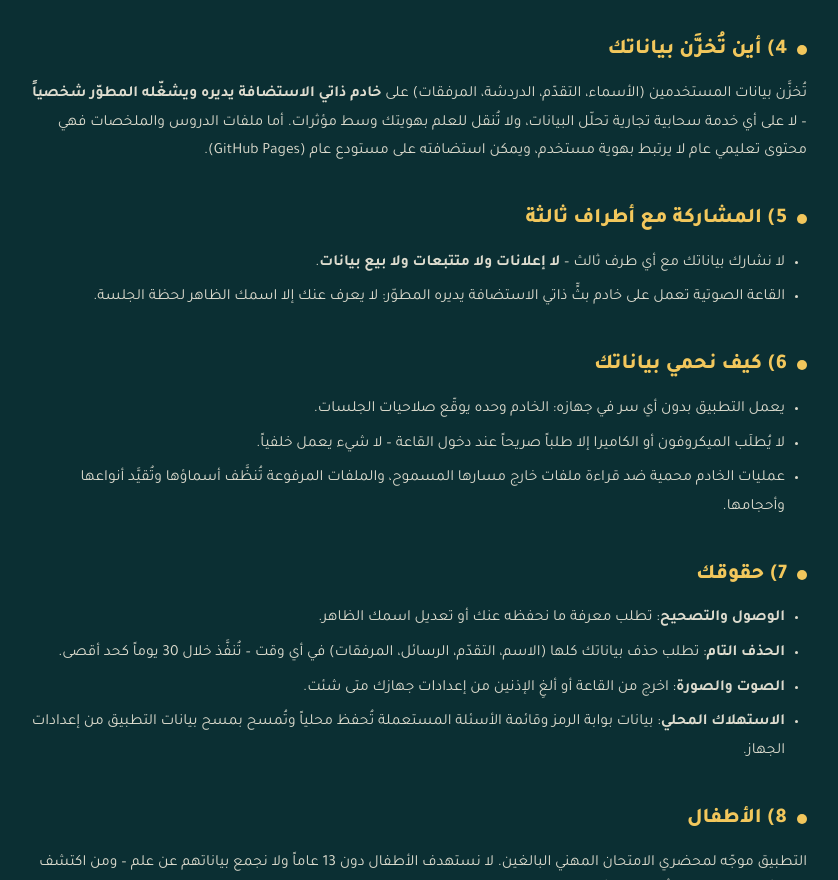
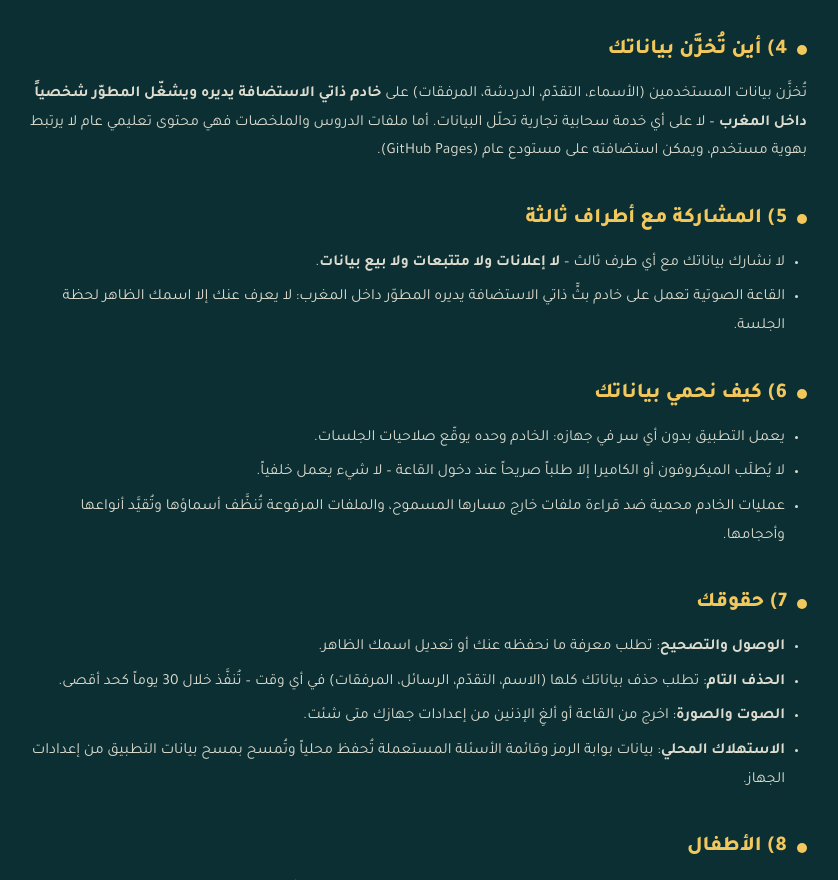
Before and after one commit to fahdzoubayr-creator/masar-privacy, a plain HTML site: page index.html in a window 1280 px wide. Shown: the part 1465-2345 px from the top of the page, without its empty margins (223-1061 px from the left). Drawn offline with Linux system fonts and the light colour scheme.

Commit message:
تحديد موقع الخادم: داخل المغرب

```diff
--- a/index.html
+++ b/index.html
@@ -91,14 +91,14 @@
 
 <section id="storage">
   <h2><span class="dot"></span>4) أين تُخزَّن بياناتك</h2>
-  <p>تُخزَّن بيانات المستخدمين (الأسماء، التقدّم، الدردشة، المرفقات) على <b>خادم ذاتي الاستضافة يديره ويشغّله المطوّر شخصياً</b> – لا على أي خدمة سحابية تجارية تحلّل البيانات، ولا تُنقل للعلم بهويتك وسط مؤثرات. أما ملفات الدروس والملخصات فهي محتوى تعليمي عام لا يرتبط بهوية مستخدم، ويمكن استضافته على مستودع عام (GitHub Pages).</p>
+  <p>تُخزَّن بيانات المستخدمين (الأسماء، التقدّم، الدردشة، المرفقات) على <b>خادم ذاتي الاستضافة يديره ويشغّل المطوّر شخصياً داخل المغرب</b> – لا على أي خدمة سحابية تجارية تحلّل البيانات. أما ملفات الدروس والملخصات فهي محتوى تعليمي عام لا يرتبط بهوية مستخدم، ويمكن استضافته على مستودع عام (GitHub Pages).</p>
 </section>
 
 <section id="sharing">
   <h2><span class="dot"></span>5) المشاركة مع أطراف ثالثة</h2>
   <ul>
     <li>لا نشارك بياناتك مع أي طرف ثالث – <b>لا إعلانات ولا متتبعات ولا بيع بيانات</b>.</li>
-    <li>القاعة الصوتية تعمل على خادم بثٍّ ذاتي الاستضافة يديره المطوّر: لا يعرف عنك إلا اسمك الظاهر لحظة الجلسة.</li>
+    <li>القاعة الصوتية تعمل على خادم بثٍّ ذاتي الاستضافة يديره المطوّر داخل المغرب: لا يعرف عنك إلا اسمك الظاهر لحظة الجلسة.</li>
   </ul>
 </section>
 
@@ -153,7 +153,7 @@
     <li>Card comments (display name + text). Technical logs (timestamp, IP, user-agent) for operations.</li>
   </ul>
   <h3>Storage & sharing</h3>
-  <p>User data is stored on a self-hosted server run personally by the developer (no commercial cloud processing). No third-party SDKs. No ads. No analytics. No data selling.</p>
+  <p>User data is stored on a self-hosted server run personally by the developer in Morocco (no commercial cloud processing). No third-party SDKs. No ads. No analytics. No data selling.</p>
   <h3>Your rights</h3>
   <p>Request access, correction or full deletion via our Facebook page (within 30 days). Revoke camera/microphone from OS settings at any time – nothing runs in background.</p>
   <h3>Children</h3>
```
